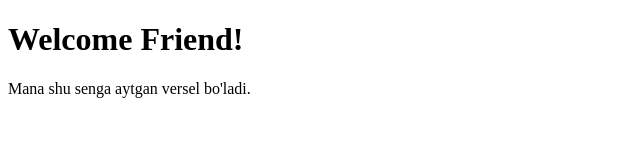
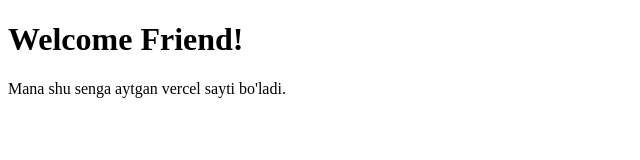
Before and after one commit to KADIROOV/Akmaljon, a plain HTML site: page index.html in a window 1280 px wide. Shown: the full height of the page, 0-640 px from the left. Drawn offline with Linux system fonts and the light colour scheme.

Commit message:
p element changed

```diff
--- a/index.html
+++ b/index.html
@@ -8,7 +8,7 @@
   <body>
     <h1>Welcome Friend!</h1>
     <p>
-     Mana shu senga aytgan versel bo'ladi.
+     Mana shu senga aytgan vercel sayti bo'ladi.
     </p>
   </body>
 </html>
```
